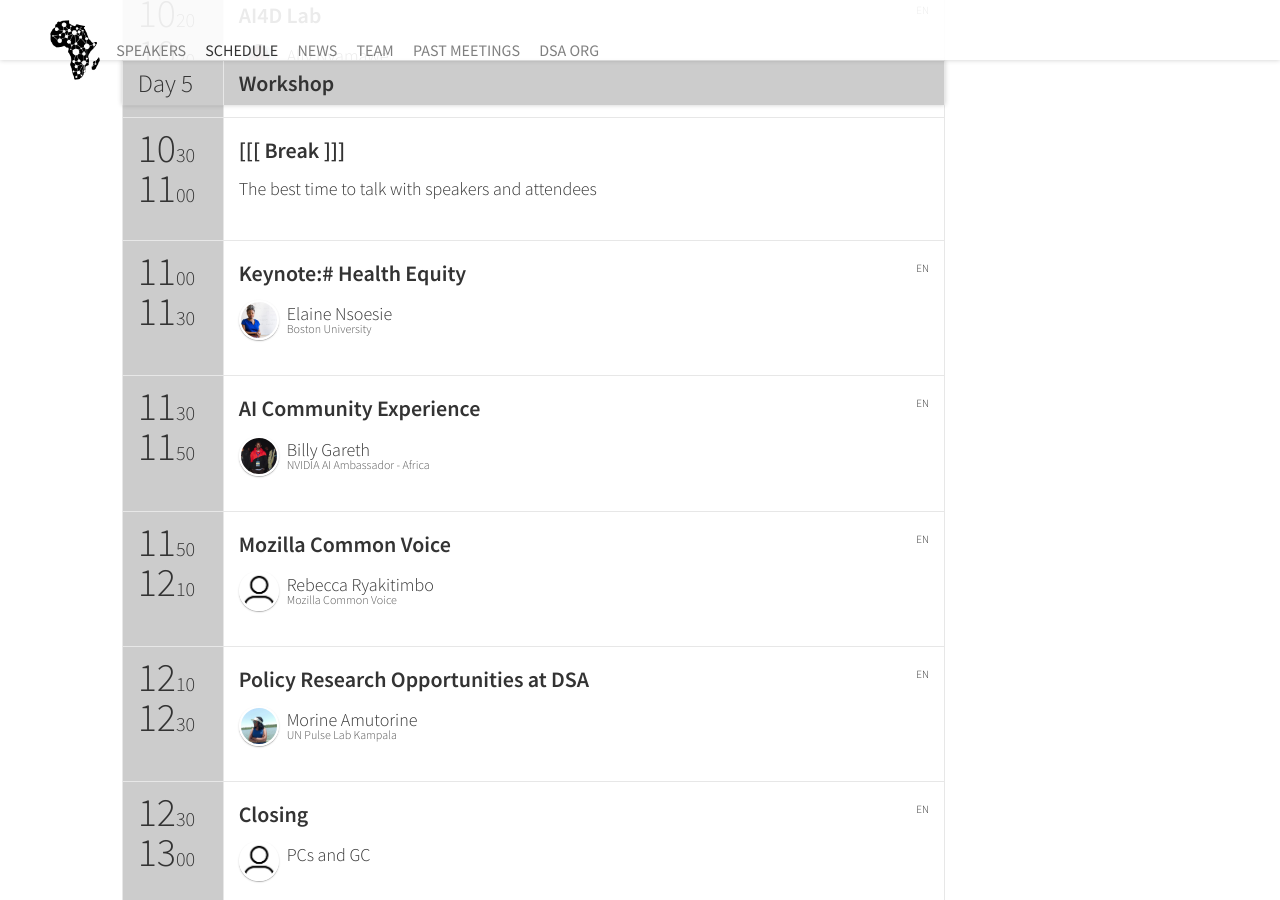
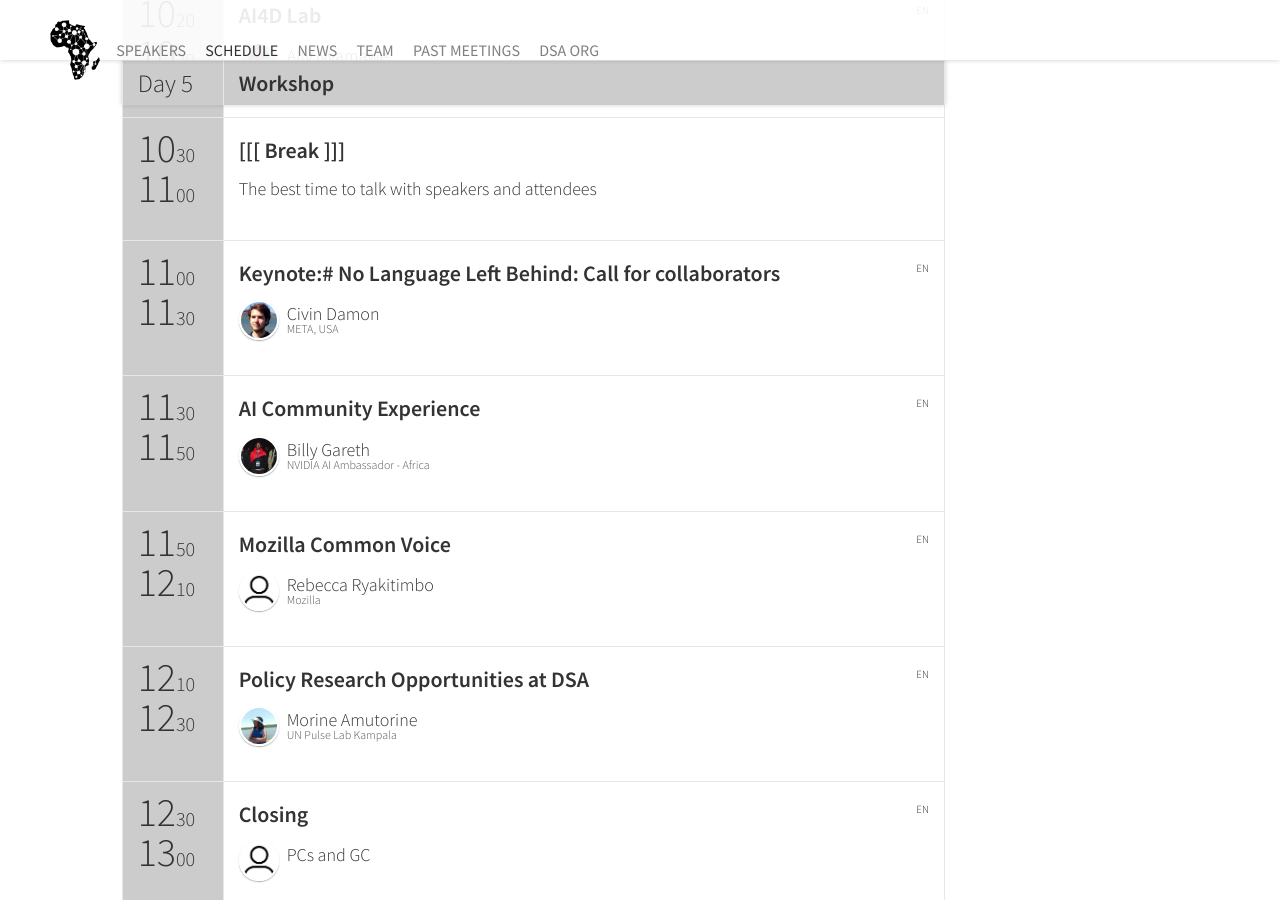
Before and after one commit to datsciafrica/dsa2022arusha, a Jekyll site: the page built from schedule.html, in a window 1280 px wide and 900 px high, scrolled down 9518 px. Built offline with Jekyll 4.4.1, drawn with Linux system fonts in a browser that asks for light colours; nearby versions of some CDN libraries; some web fonts are replaced; comment, search, counter and statistics services are not loaded.

Commit message:
update on 16th july 8:41PM

```diff
--- a/_data/schedule_tbd.yml
+++ b/_data/schedule_tbd.yml
@@ -366,7 +366,7 @@
     - {
         startTime: "11:00",
         endTime: "11:30",
-        sessionIds: [health_equity]
+        sessionIds: [no_language]
     }
     - {
         startTime: "11:30",
--- a/_data/sessions.yml
+++ b/_data/sessions.yml
@@ -395,10 +395,10 @@
   complexity: "Intermediate"
   presentation: "tbd"
 -
-  id: health_equity
-  title: "Keynote:# Health Equity"
+  id: no_language
+  title: "Keynote:# No Language Left Behind: Call for collaborators"
   subtype: presentation
-  speakers: [elaine]
+  speakers: [damon]
   language: en
   complexity: "Intermediate"
   presentation: "tbd"
--- a/_data/speakers.yml
+++ b/_data/speakers.yml
@@ -807,6 +807,8 @@
   title: "TBD"
   bio: ""
   thumbnailUrl: DamonCivin.jpeg
+  social:
+    - {name: "twitter", link: "https://twitter.com/DCivin"}
 -
   id: wanzare
   name: "Lilian"
@@ -888,8 +890,8 @@
   id: ryakitimbo
   name: "Rebecca"
   surname: "Ryakitimbo"
-  company: "Mozilla Common Voice"
-  title: "Fellow"
+  company: "Mozilla"
+  title: "Common Voice Fellow at Mozilla"
   bio: ""
   thumbnailUrl: person.jpg
 -
```
Also changed, not shown: 3 other files.
